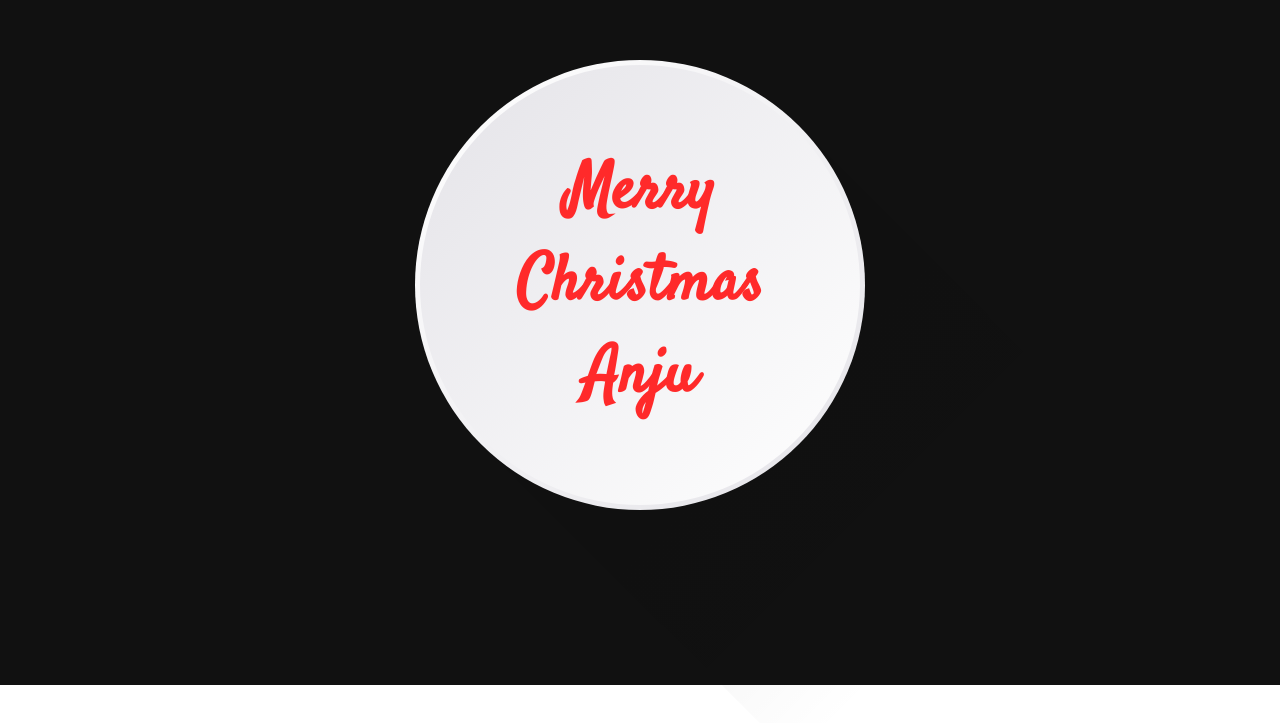
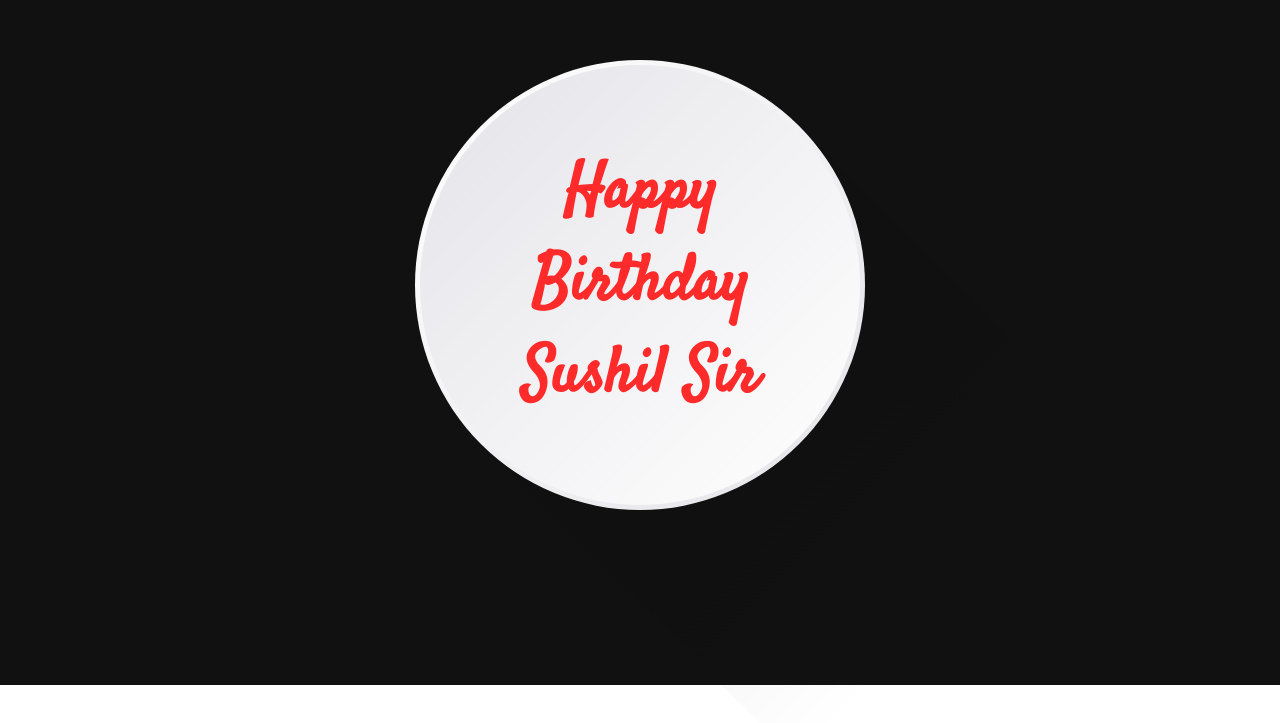
Before and after one commit to Himanshu0124/forSir, a plain HTML site: page index.html in a window 1280 px wide. Shown: the part 115-838 px from the top of the page. Drawn offline with Linux system fonts and the light colour scheme.

Commit message:
Update index.html

```diff
--- a/index.html
+++ b/index.html
@@ -10,7 +10,7 @@
     <section>
         <div class="box">
             <div class="circle">
-                <h2>Merry <br>Christmas<br>Anju</h2>
+                <h2>Happy <br>Birthday<br>Sushil Sir</h2>
             </div>
         </div>
     </section>
```
